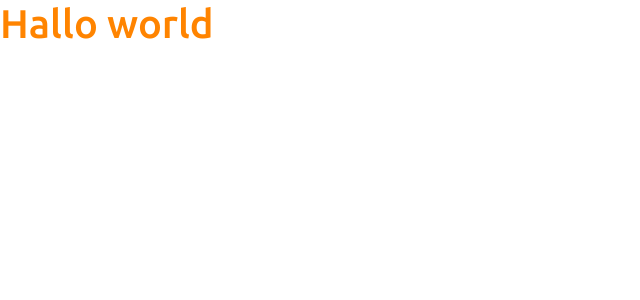
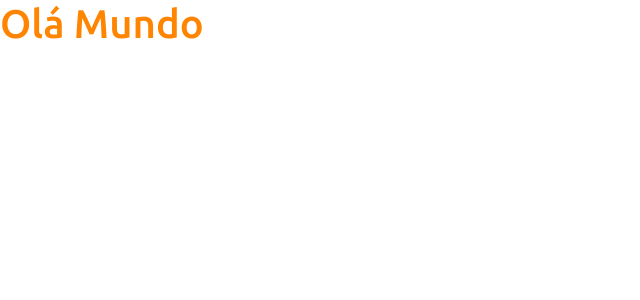
Before and after one commit to brunofvincensi/projeto-sds5, a React (Create React App) app in the folder frontend/: page / in a window 1280 px wide. Shown: the top 300 px of the page, without its empty margins (0-640 px from the left). Built offline with nearby package versions, Linux system fonts and the light colour scheme.

Commit message:
Bootstrap

```diff
--- a/frontend/src/App.tsx
+++ b/frontend/src/App.tsx
@@ -3,7 +3,7 @@
   return (
     <div>
 
-      <h1 className= "text-primary">Hallo world</h1>
+      <h1 className= "text-primary">Olá Mundo</h1>
 
     </div>
   );
```
